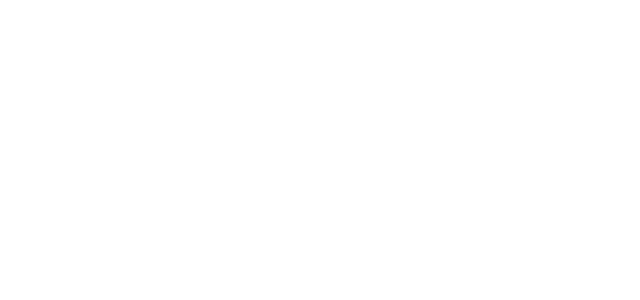
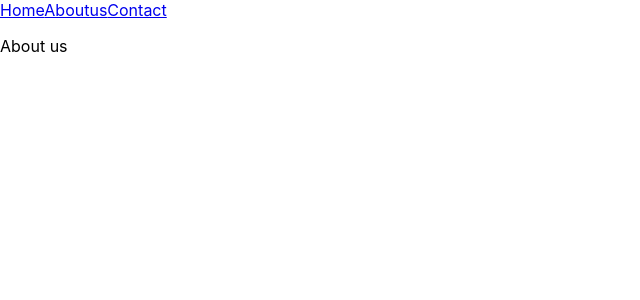
Before and after one commit to zaina826/CV-Constructor, a React (Create React App) app: page /Aboutus in a window 1280 px wide. Shown: the top 300 px of the page, without its empty margins (0-640 px from the left). Built offline with nearby package versions, Linux system fonts and the light colour scheme.

Commit message:
Added navbar

```diff
--- a/src/App.js
+++ b/src/App.js
@@ -1,21 +1,21 @@
 import React,{Component} from 'react';
-import {BrowserRouter, Route } from 'react-router-dom'
+import {BrowserRouter, Route , Switch} from 'react-router-dom'
 import './Main.css'
 import Home from './components/home'
-import SelectT from './components/selectt'
-import Survey from './components/survey'
-import Result from './components/result'
+import Aboutus from './components/aboutus'
 import ContactUs from './components/contact'
+import Navbar from './components/navbar'
 export default class MainPage extends Component{
   render(){
    return(
    <BrowserRouter>
    <div>
+   <Navbar/>
+   <Switch>
    <Route path='/' component={Home} exact />
-       <Route path='/SelectTemplate' component={SelectT}/>
-       <Route path='/Survey' component={Survey}/>
-       <Route path='/Result' component={Result}/>
-       <Route path='/ContactUs' component={ContactUs}/>
+   <Route path='/Aboutus' component={Aboutus}/>
+   <Route path='/ContactUs' component={ContactUs}/>}/>
+   </Switch>
    </div>
    </BrowserRouter>
    );
--- /dev/null
+++ b/src/components/aboutus.js
@@ -0,0 +1,11 @@
+import React,{Component} from 'react';
+export default class Aboutus extends Component{
+    render(){
+        return(
+            <div>
+            <p>About us</p>
+            </div>
+
+    )
+    }
+}
--- /dev/null
+++ b/src/components/navbar.js
@@ -0,0 +1,13 @@
+import React,{Component} from 'react'
+import {NavLink} from 'react-router-dom'
+export default class Navbar extends Component{
+    render(){
+        return(
+          <div>
+              <NavLink to ='/'>Home</NavLink>
+              <NavLink to ='/aboutus'>Aboutus</NavLink>
+              <NavLink to ='/contactus'>Contact</NavLink>
+          </div>
+        );
+    }
+}
```
